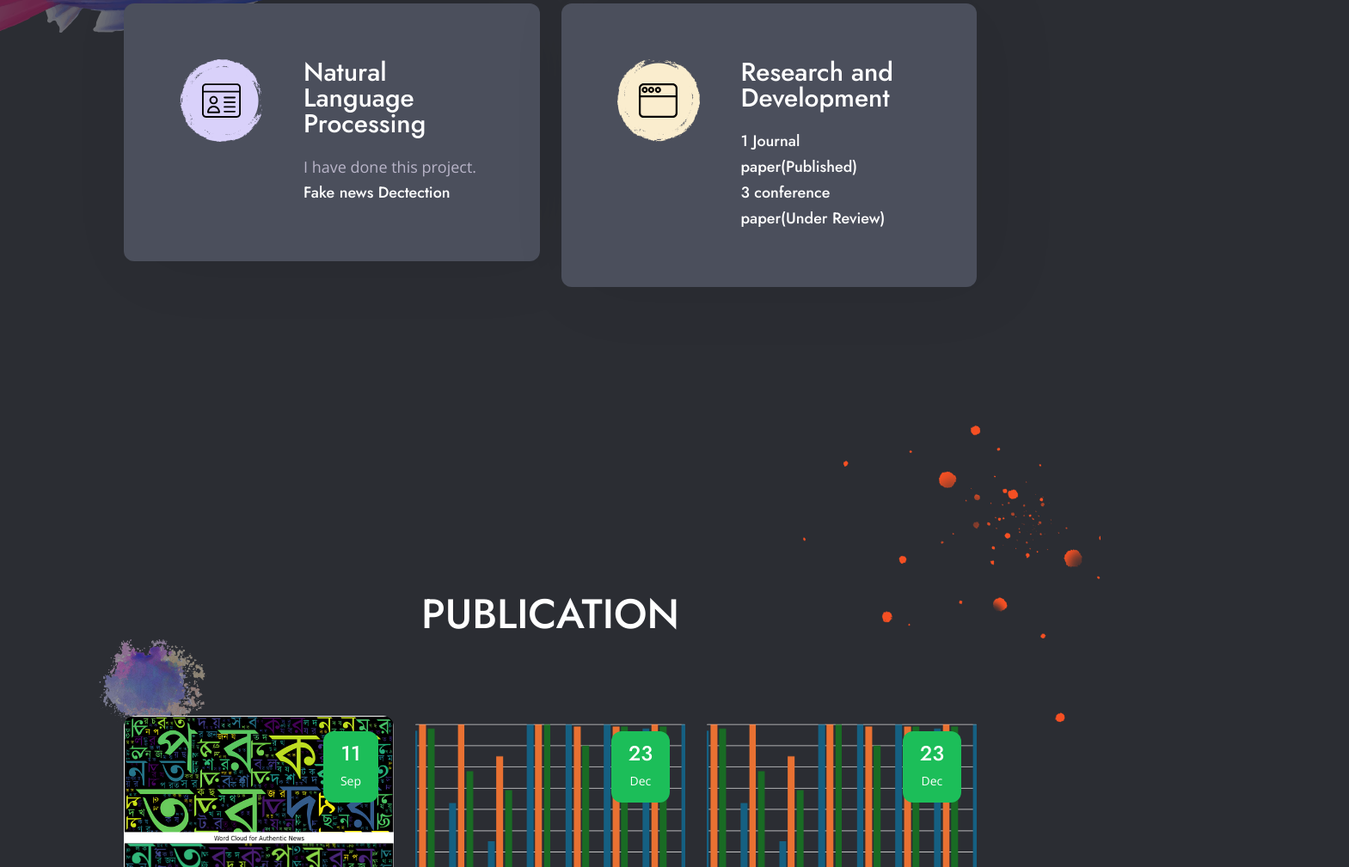
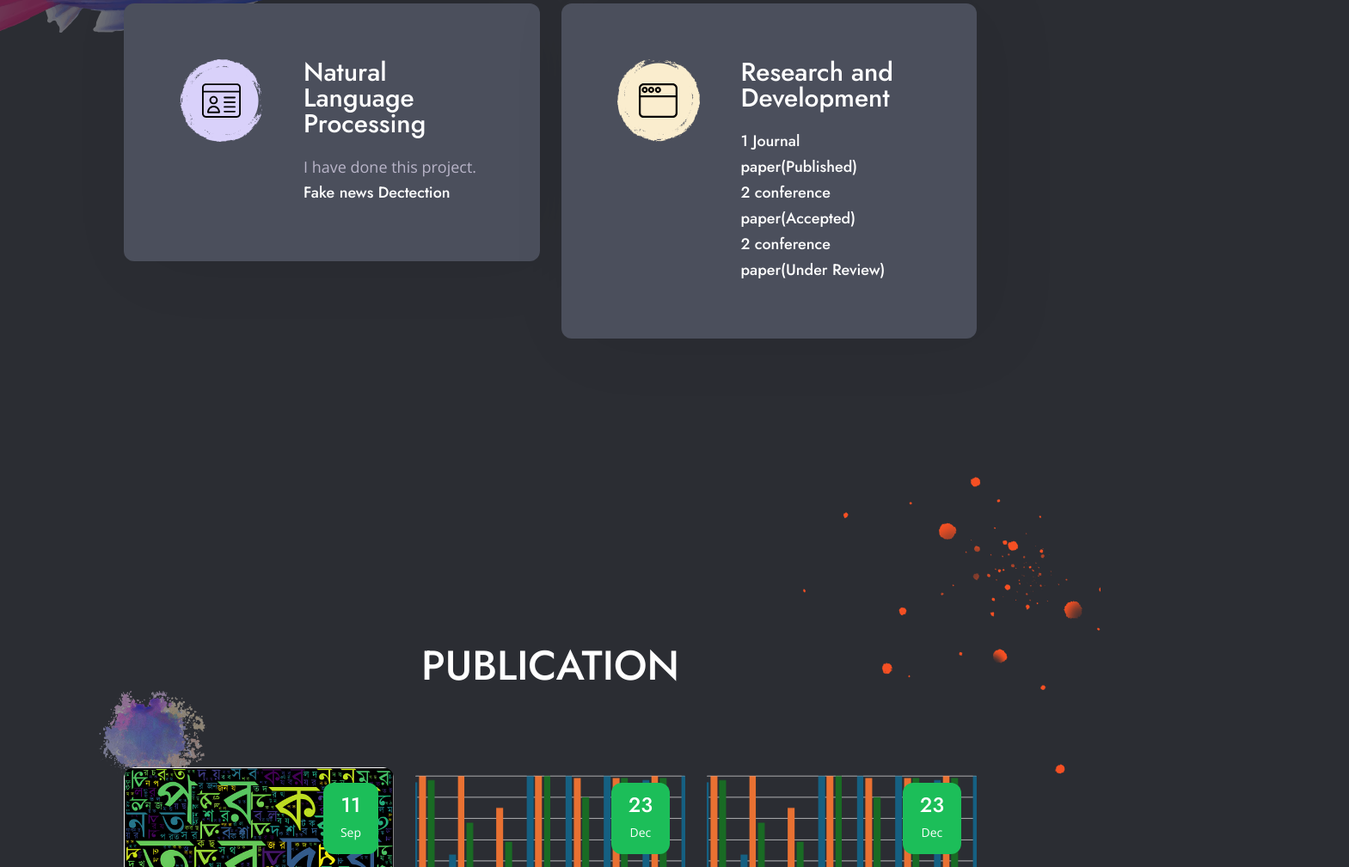
Before and after one commit to khalil-cse/protfolio, a plain HTML site: page index.html in a window 1280 px wide. Shown: the part 4457-5466 px from the top of the page at 86% size, 1569 px wide, since content can reach past the window. Drawn offline with nearby package versions, Linux system fonts and the light colour scheme.

Commit message:
Update index.html

```diff
--- a/index.html
+++ b/index.html
@@ -500,7 +500,8 @@
                                 </p>
                                 <p class="text-muted dark:text-darkmuted text-lg leading-[30px]">
                                     <h6>1 Journal paper(Published)</h6>
-                                    <h6>3 conference paper(Under Review)</h6>
+                                    <h6>2 conference paper(Accepted)</h6>
+                                    <h6>2 conference paper(Under Review)</h6>
                                 </p>
                             </div>
                         </div>
```
